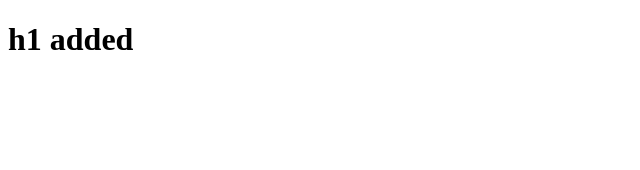
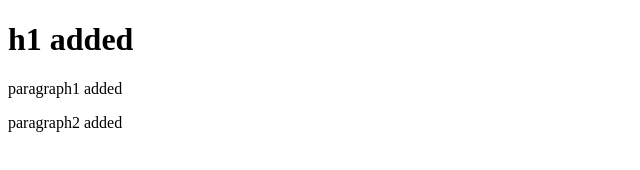
Before and after one commit to raileanualexandru/training, a plain HTML site: page index.html in a window 1280 px wide. Shown: the whole page, without its empty margins (0-640 px from the left). Drawn offline with Linux system fonts and the light colour scheme.

Commit message:
second paragraph were added

```diff
--- a/index.html
+++ b/index.html
@@ -7,5 +7,7 @@
 </head>
 <body>
     <h1>h1 added</h1>
+    <p>paragraph1 added</p>
+    <p>paragraph2 added</p>
 </body>
 </html>
```
